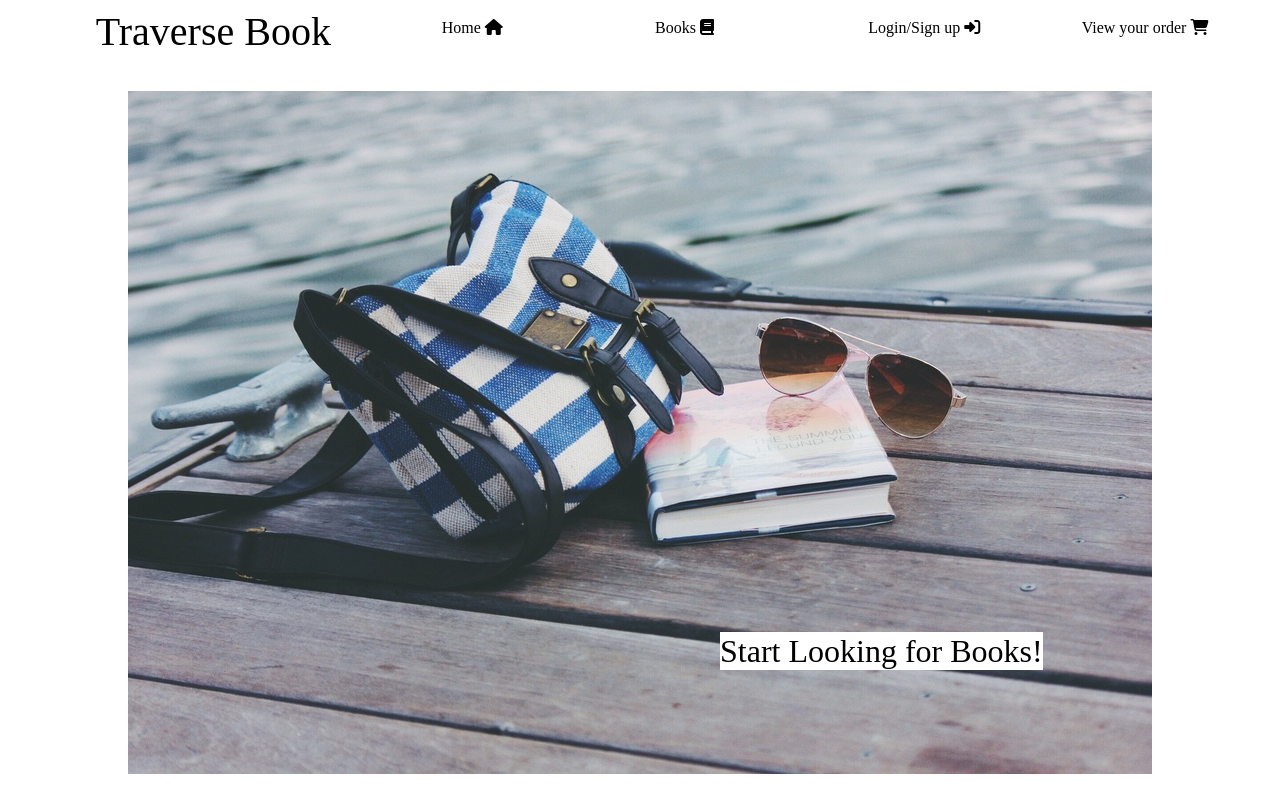
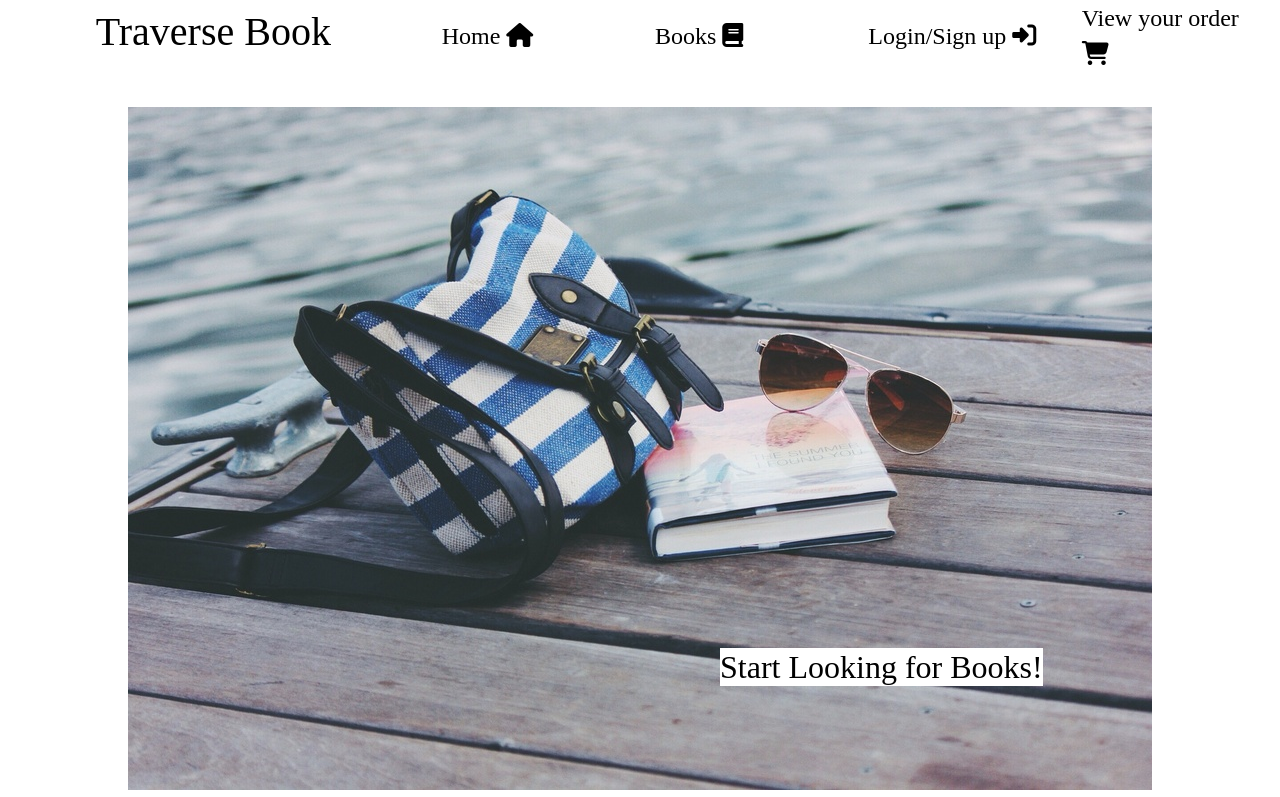
Before and after one commit to HoLaw77/E-commerce-bookshop-project, a Django app: page / in a window 1280 px wide. Shown: the top 797 px of the page. Run offline with Django 3.2, Linux system fonts and the light colour scheme; some libraries are stand-ins or nearby versions; some web fonts are replaced.

Commit message:
change font size for nav button

```diff
--- a/static/css/style.css
+++ b/static/css/style.css
@@ -8,6 +8,9 @@
 
 }
 
+.nav-button {
+    font-size: 150%;
+}
 .nav-button:hover{
     color: white;
     background-color: black;
```
